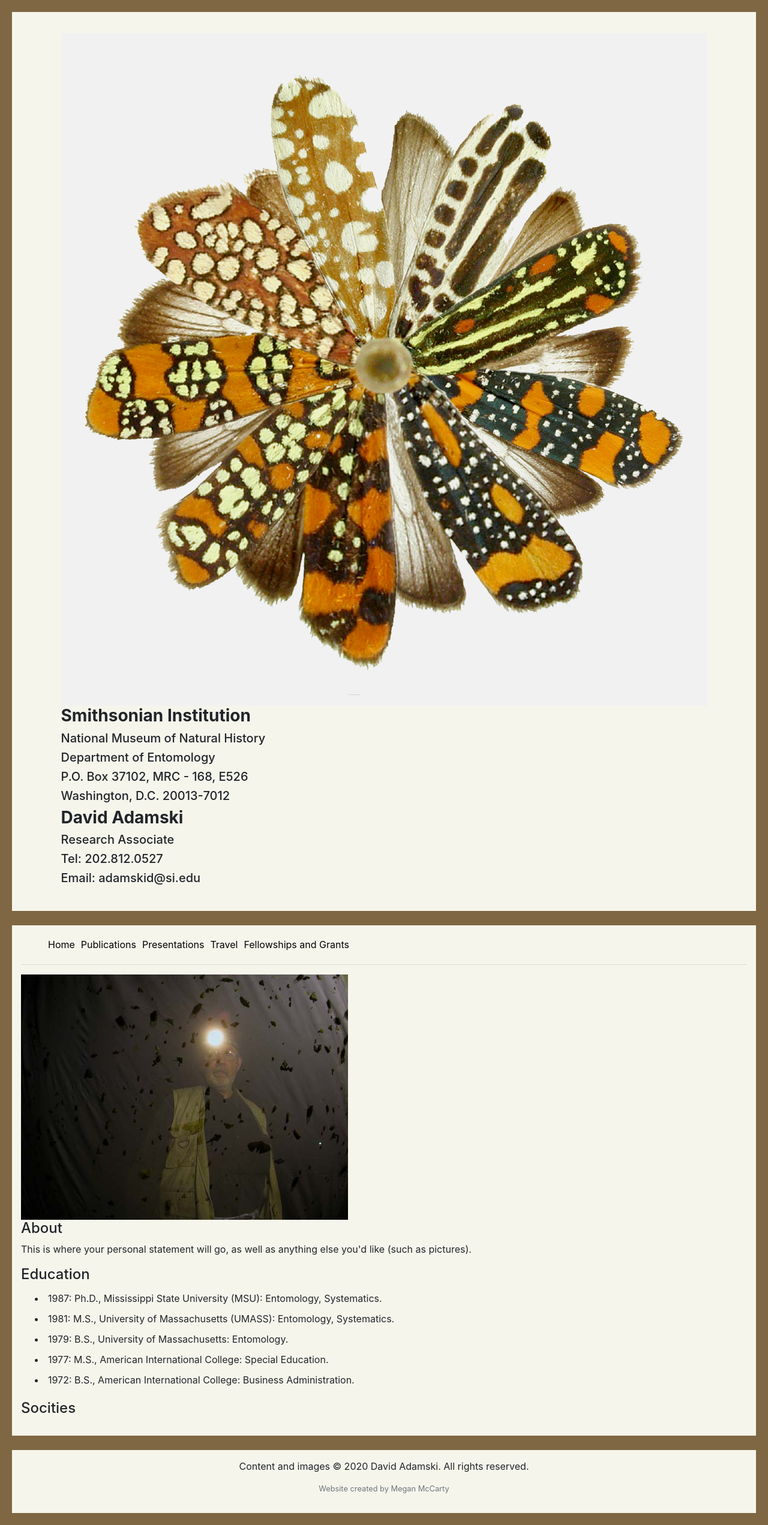
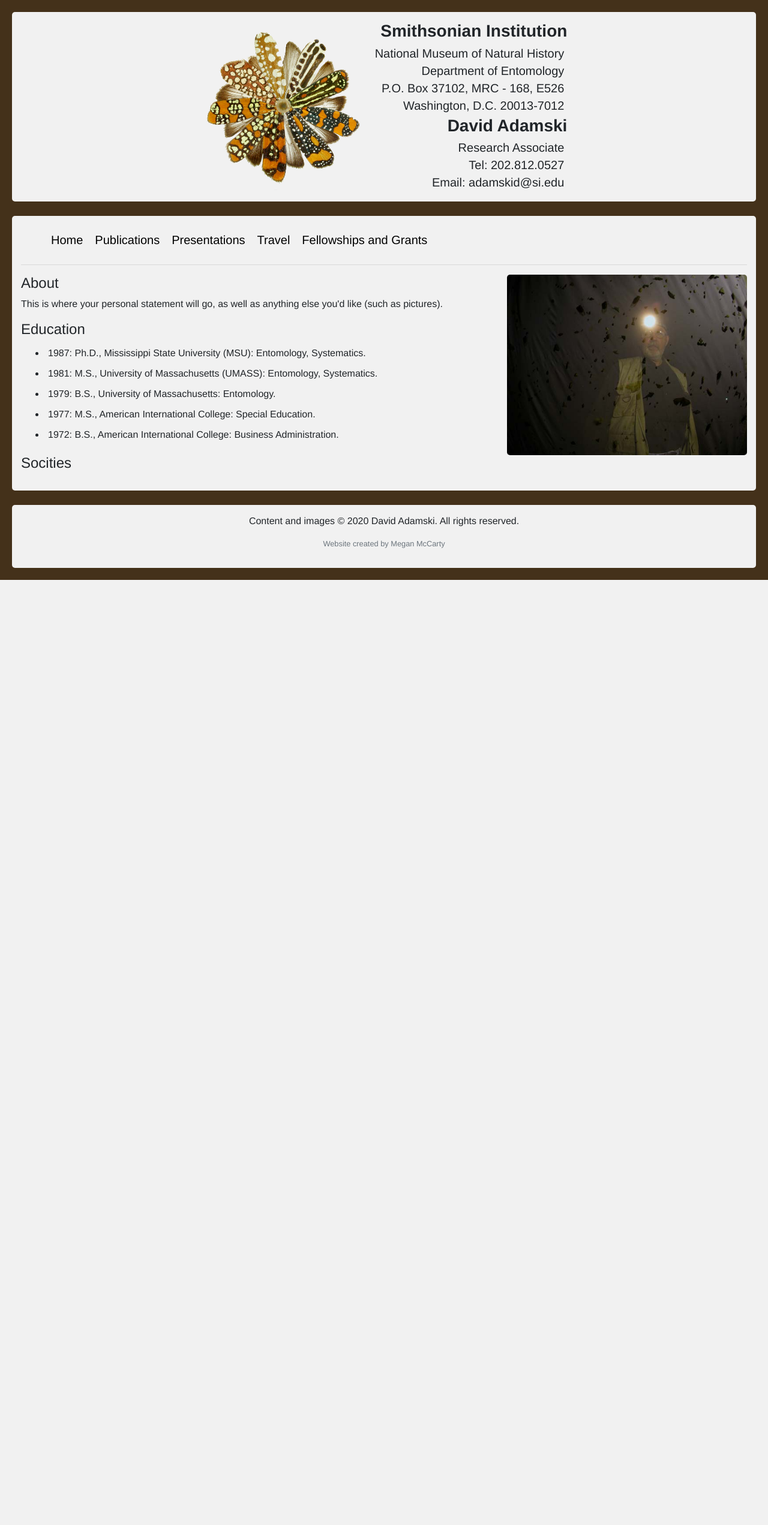
Before and after one commit to Meganmccarty/adamski, a Django app: page / in a window 1280 px wide. Shown: the whole page at 60% size. After the commit the page ends 967 px from the top, so only its background shows below. Run offline with Django 3.2, Linux system fonts and the light colour scheme; data that the repository does not hold is empty; some libraries are stand-ins or nearby versions.

Commit message:
Styled header, imgs, minor styling to body, .content, and nav

```diff
--- a/static/css/styles.css
+++ b/static/css/styles.css
@@ -1,23 +1,49 @@
 /*---------- Basic CSS Stuff ----------*/
 
 body {
-    background-color: rgb(126,103,66);
+    background-color: rgb(68,49,26);
+    font-family: Helvetica;
     margin: 20px;
 }
 
 .content {
-    background-color: rgb(246,245,236);
+    background-color: rgb(241,241,241);
     padding: 15px;
+    border-radius: 5px;
 }
 
 /*---------- Header ----------*/
 
-header {
+.header {
     display: flex;
     flex-direction: row;
     justify-content: center;
-    padding-top: 20px;
-    padding-bottom: 20px;
+    align-items: center;
+}
+
+.subheader {
+    display: flex;
+    flex-direction: row;
+    justify-content: center;
+    align-items: center;
+    /*border: 1px solid black;*/
+}
+
+.subheader-item {
+    text-align: right;
+    /*border: 1px solid black;*/
+    max-height: 300px;
+    margin-left: 5px;
+    margin-right: 5px;
+}
+
+h5 {
+    margin: 5px;
+}
+
+#card {
+    width: 100%;
+    max-width: 275px;
 }
 
 /*---------- Navigation ----------*/
@@ -30,7 +56,8 @@ nav ul {
 
 .navigation ul li {
     display: inline;
-    padding: 5px;
+    font-size: 20px;
+    padding: 10px;
 }
 
 .navigation ul li a {
@@ -55,3 +82,33 @@ footer {
 .list li {
     padding: 5px;
 }
+
+.img-right {
+    float: right;
+}
+
+.img-right img {
+    width: 100%;
+    max-width: 400px;
+    border-radius: 5px;
+}
+
+@media all and (max-width: 850px) {
+    .img-right {
+        float: none;
+        display: flex;
+        flex-direction: row;
+        align-items: center;
+        justify-content: center;
+    }
+}
+
+@media all and (max-width: 670px) {
+    h3 {
+        font-size: 20px;
+    }
+
+    h5 {
+        font-size: 15px;
+    }
+}
```
